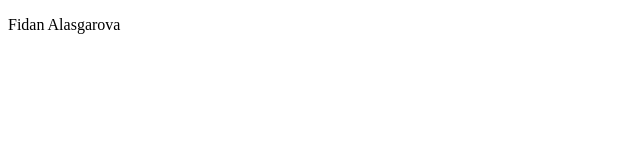
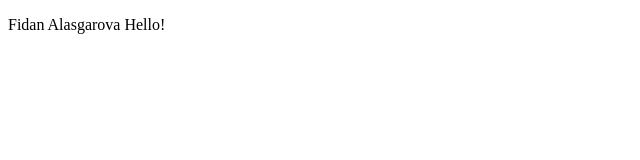
Before and after one commit to natros22/my-site, a plain HTML site: page index.html in a window 1280 px wide. Shown: the full height of the page, 0-640 px from the left. Drawn offline with Linux system fonts and the light colour scheme.

Commit message:
My_commit

```diff
--- a/index.html
+++ b/index.html
@@ -7,6 +7,7 @@
 <body>
     <p>
         Fidan Alasgarova
+        Hello!
     </p>
 </body>
 </html>
```
